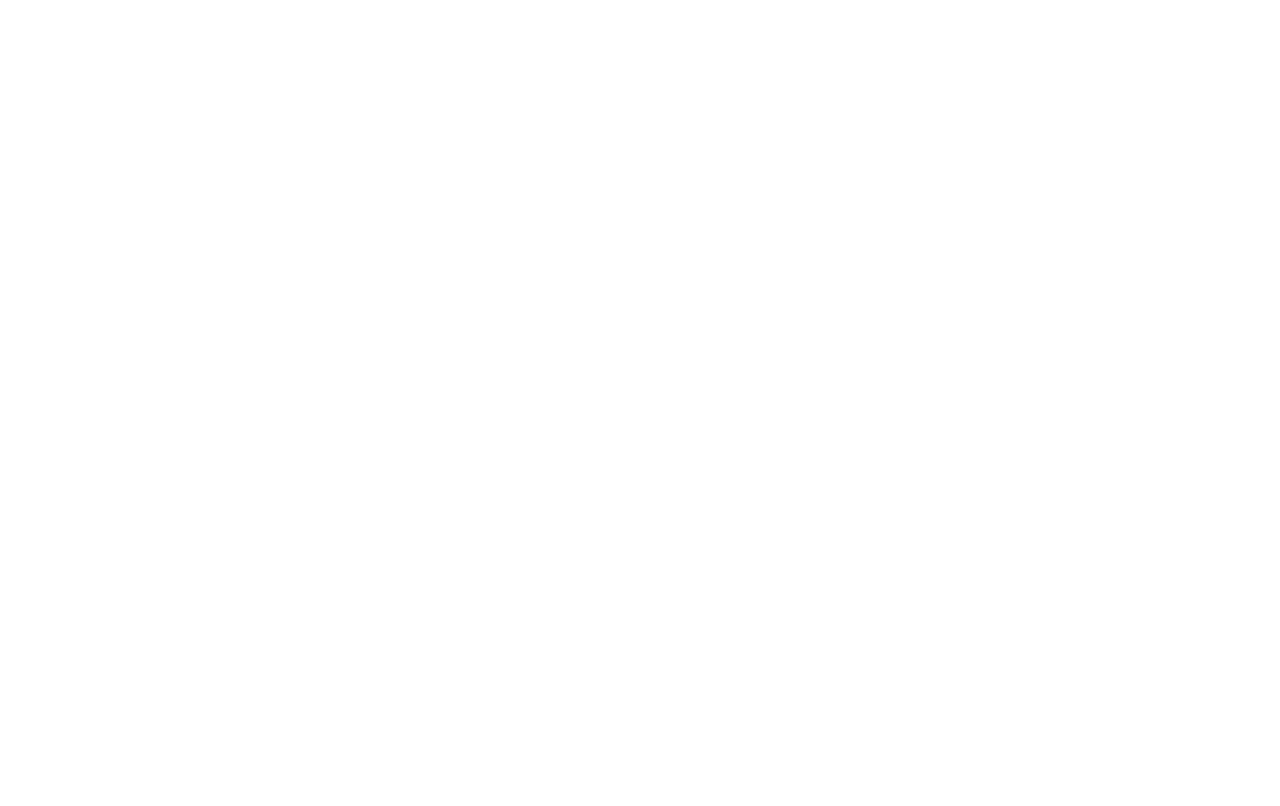
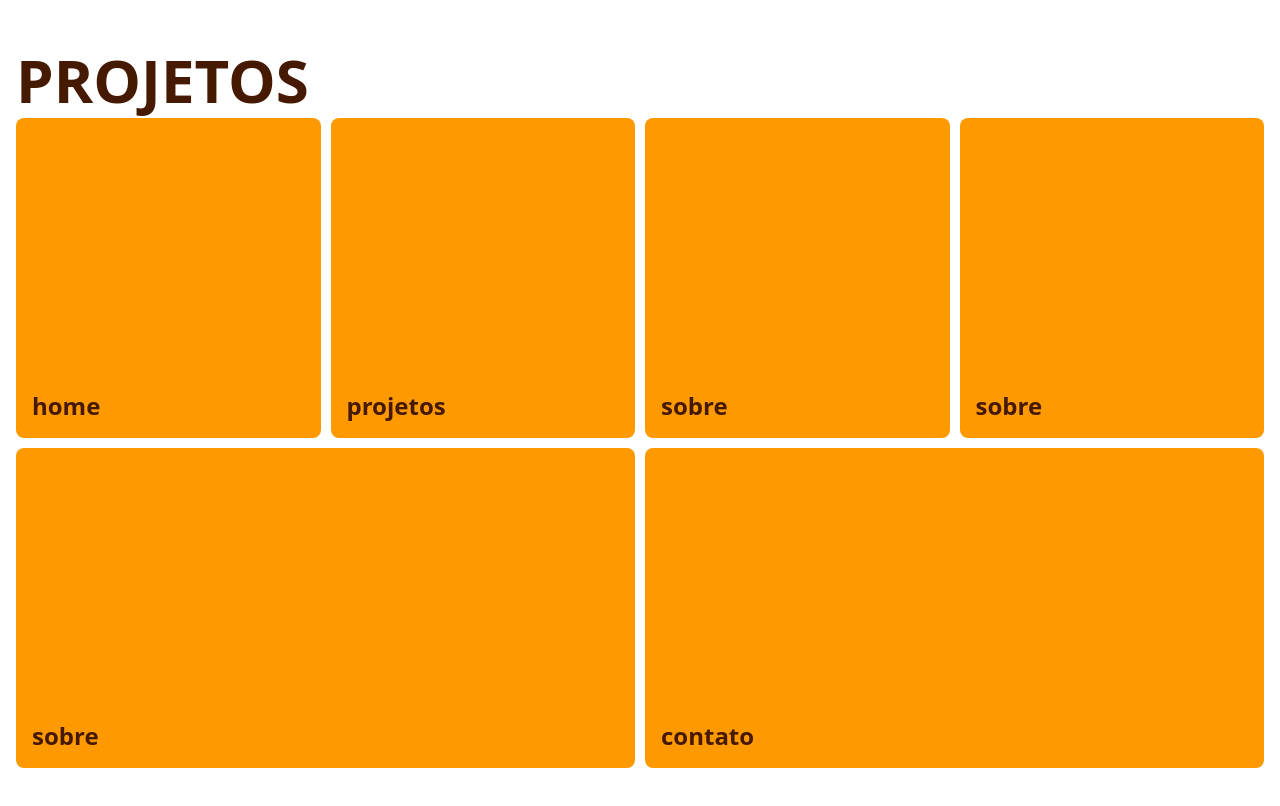
Before and after one commit to xofiaxinha/portifolio, a React (Vite) app: page / in a window 1280 px wide. Shown: the part 864-1670 px from the top of the page. Before the commit the page ends 800 px from the top, so only its background shows below. Built offline with nearby package versions, Linux system fonts and the light colour scheme.

Commit message:
projetos [TODO: preencher o json com os projetos]

```diff
--- a/src/App.jsx
+++ b/src/App.jsx
@@ -1,7 +1,28 @@
 import {Header, HeaderItem} from "./components/header/header"
 import Home from "./components/home/home"
+import { Projetos } from "./components/projetos/projetos"
 
 function App() {
+  const items = [
+    {
+        nome: "home"
+    },
+    {
+        nome: "projetos"
+    },
+    {
+        nome: "sobre"
+    },
+    {
+      nome: "sobre"
+    },
+    {
+      nome: "sobre"
+    },
+    {
+        nome: "contato"
+    }
+]
   return(
     <>
       <Header>
@@ -12,6 +33,7 @@ function App() {
       </Header>
       <hr className="border-1 border-amber-300"/>
       <Home/>
+      <Projetos listaProjetos={items}/>
     </>
   )
 }
--- a/src/components/container/container.jsx
+++ b/src/components/container/container.jsx
@@ -1,7 +1,7 @@
 export default function Container(props){
     const className = props.className ? props.className : ""
     return(
-        <div className={`p-4 w-full flex flex-col ${className}`}>
+        <div className={`p-4 w-full flex flex-col h-screen ${className}`}>
             {props.children}
         </div>
     )
--- /dev/null
+++ b/src/components/projetos/assets/projetos.css
@@ -0,0 +1,19 @@
+.projetos-container{
+    display: flex;
+    flex-wrap: wrap;
+    justify-content: space-around;
+    gap: 10px;
+}
+
+.item {
+    flex: 1 1 calc(25% - 40px); /* 3 items per row with gap */
+    box-sizing: border-box;
+    transition: flex 0.5s ease;
+}
+
+.item.squished {
+    flex: 0.5 1 calc(25% - 40px); /* Squish effect */
+  }
+.item:hover {
+    flex: 2 1 calc(25% - 40px); /* Expand effect */
+}
--- /dev/null
+++ b/src/components/projetos/projetos.jsx
@@ -0,0 +1,28 @@
+import Container from "../container/container"
+import React, {useState} from "react"
+import "./assets/projetos.css"
+
+function Projetos({listaProjetos}){
+    const [hoveredIndex, setHoveredIndex] = useState(-1)
+    return(
+        <Container>
+            <h1 className="text-amber-950 text-5xl font-bold uppercase lg:text-6xl my-2">Projetos</h1>
+            <div className="projetos-container flex flex-wrap justify-center">
+                {listaProjetos.map((projeto, index) => {
+                    return(
+                        <div
+                            key={index}
+                            className={`item w-70 h-80 bg-amber-500 flex items-end rounded-lg ${hoveredIndex !== null && hoveredIndex !== index ? 'squished' : ''}`}
+                            onMouseEnter={() => setHoveredIndex(index)}
+                            onMouseLeave={() => setHoveredIndex(-1)}
+                        >
+                            <h3 className="text-amber-950 text-2xl font-bold m-4">{projeto.nome}</h3>
+                        </div>
+                    )
+                })}
+            </div>
+        </Container>
+    )
+}
+
+export {Projetos}
```
